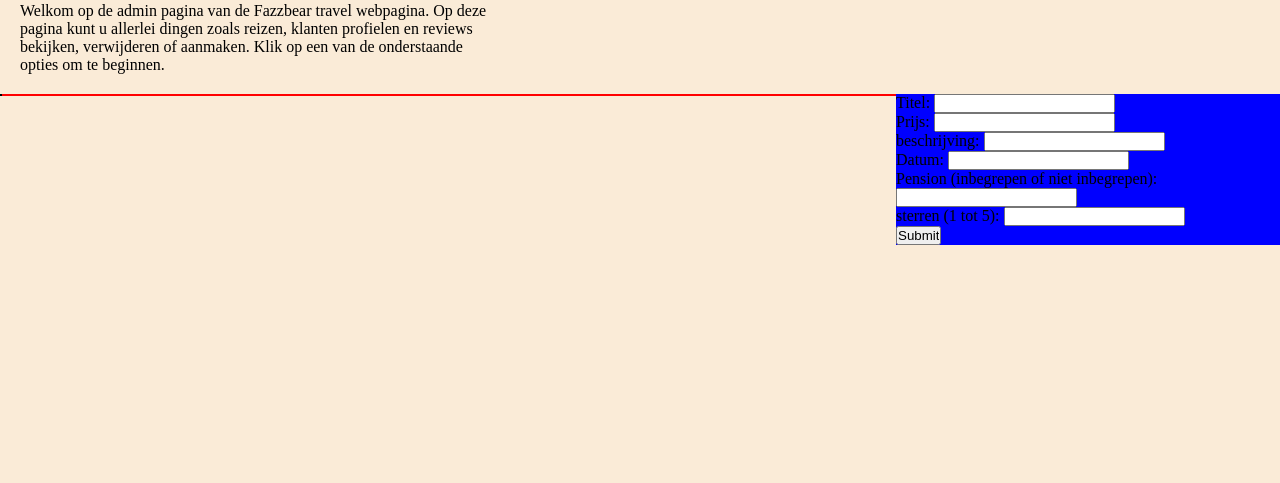
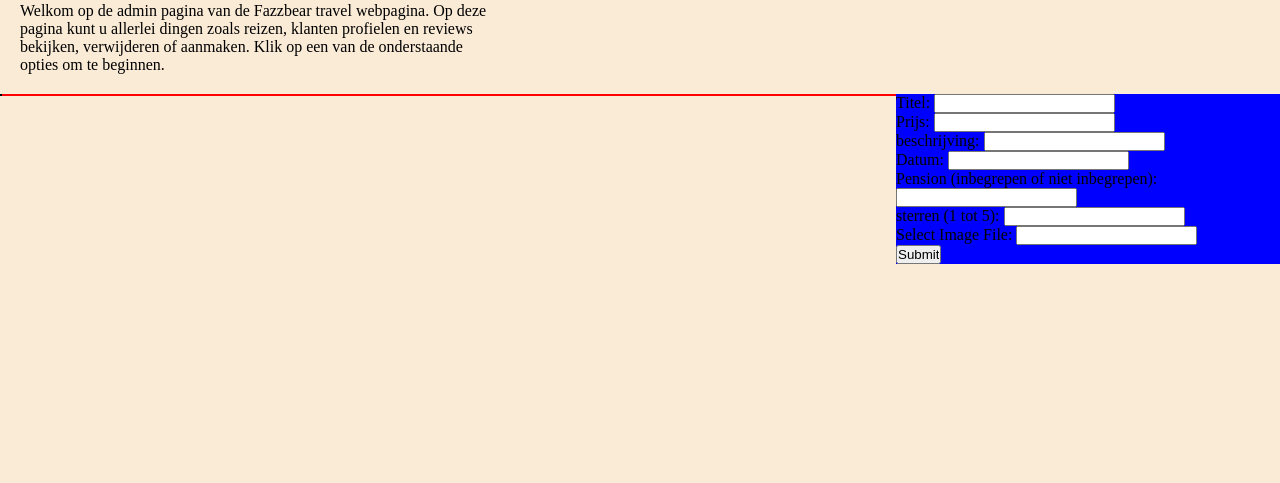
Before and after one commit to nielstoemen/CRUD, a PHP site: page /adminpage.php in a window 1280 px wide. Shown: the part 132-615 px from the top of the page. Run offline with PHP 8.4, Linux system fonts and the light colour scheme; the visitor is signed in with stand-in values (Sample User, id 1); data that the repository does not hold is empty.

Commit message:
createpage af

```diff
--- a/adminpage.php
+++ b/adminpage.php
@@ -37,7 +37,7 @@
                         <tr>
                             <th>
                             <?php
-                                echo '<img src="image/'.$reizen['foto'].'" height="50px" width="50px" alt="image error">'. ':' . ' ' . $reizen['titel'] . $reizen['beschrijving'] . $reizen['prijs'] . $reizen['pension'] . $reizen['sterren'];
+                                echo '<img src="image/'.$reizen['foto'].'" height="50px" width="50px" alt="image error">'. ':' . ' ' . $reizen['titel']. ', ' . $reizen['beschrijving']. ', ' . $reizen['prijs']. ', ' . $reizen['pension']. ', ' . $reizen['sterren'];
                             ?>
                             <a href="detail.php?id=<?php echo $reizen['id']; ?>">Meer informatie</a>
                             </th>
@@ -73,6 +73,9 @@
                <input type="text" name="sterren" id="sterren">
             </p>
 
+            <label>Select Image File:</label>
+            <input type="text" name="image"> <br>
+
             <input type="submit" value="Submit">
         </div>
     </div>
--- a/includes/insert.php
+++ b/includes/insert.php
@@ -33,7 +33,9 @@
     $datum = ($_POST["datum"]);
     $pension = ($_POST["pension"]);
     $sterren = ($_POST["sterren"]);
-    $stmt = $connect->prepare("INSERT INTO rijzen (beschrijving, prijs, datum, pension, sterren, titel) VALUES (:beschrijving, :prijs, :datum, :pension, :sterren, :titel)");
+    $image = ($_POST["image"]);
+    $stmt = $connect->prepare("INSERT INTO rijzen (foto, beschrijving, prijs, datum, pension, sterren, titel) VALUES (:image, :beschrijving, :prijs, :datum, :pension, :sterren, :titel)");
+    $stmt->bindParam(':image', $image);
     $stmt->bindParam(':beschrijving', $beschrijving);
     $stmt->bindParam(':prijs', $prijs);
     $stmt->bindParam(':datum', $datum);
```
